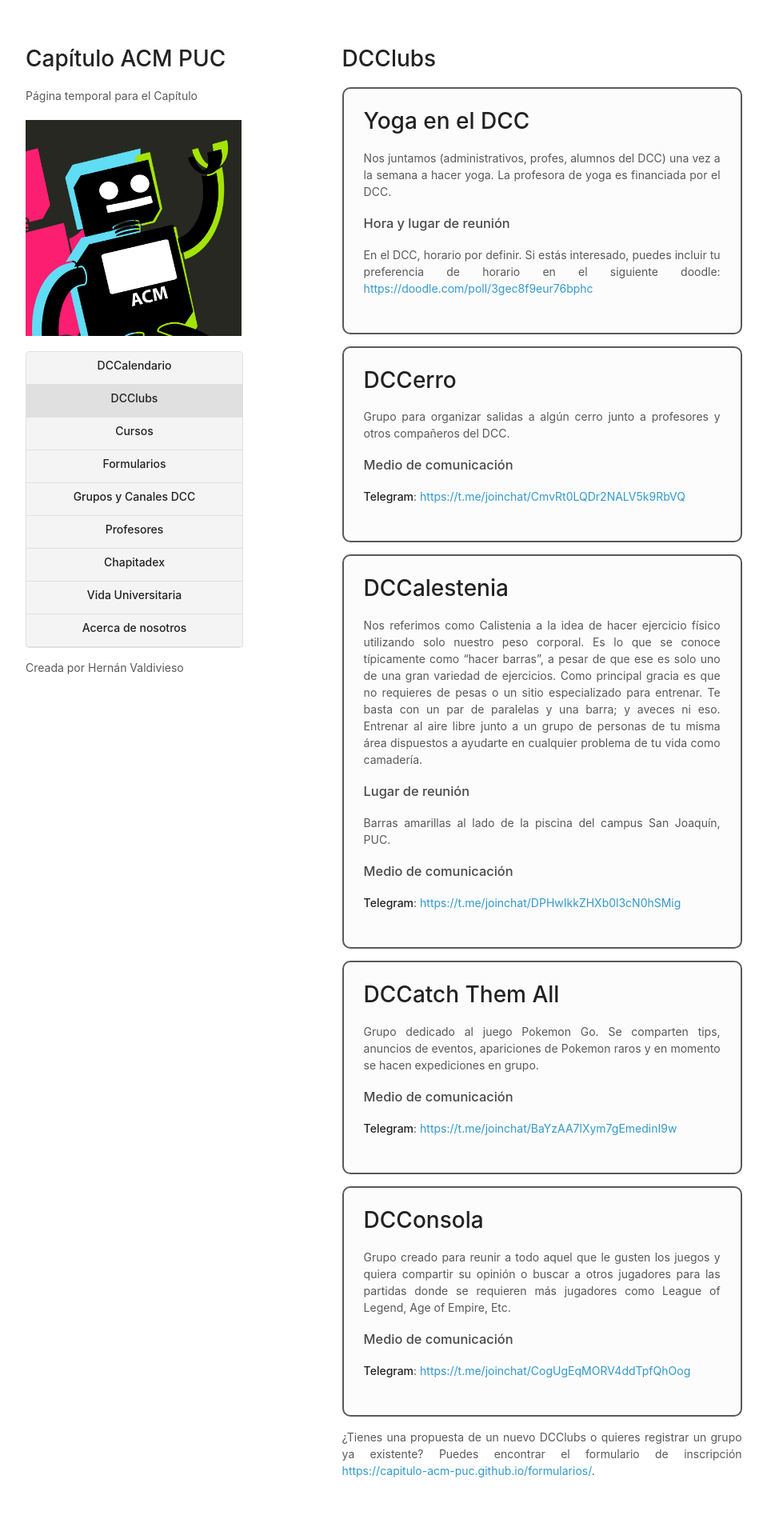
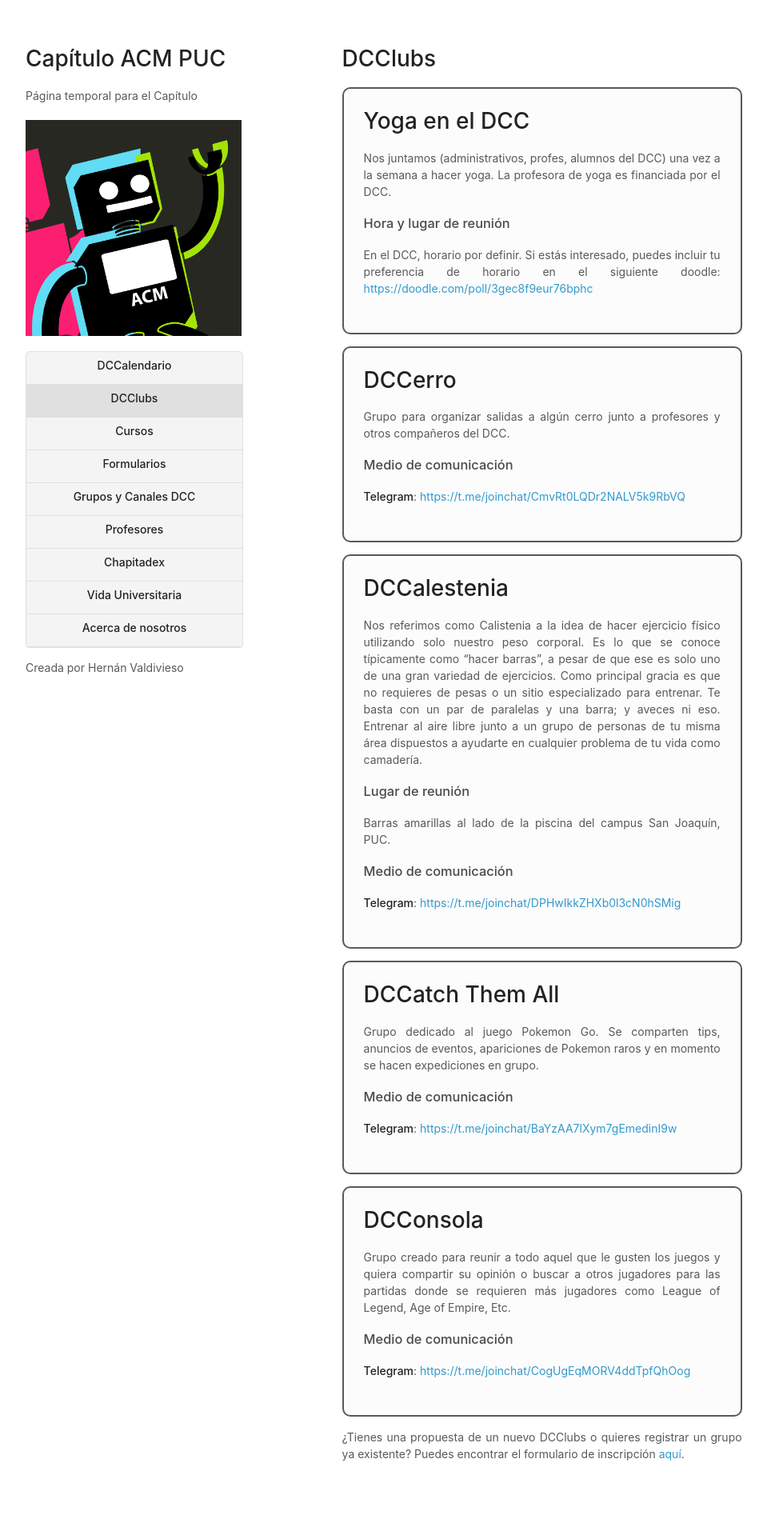
Before and after one commit to capitulo-acm-puc/capitulo-acm-puc.github.io, a Jekyll site: the page built from 3-clubs.md, in a window 1280 px wide. Shown: the whole page at 80% size, without its empty margins (178-1137 px from the left). Built offline with Jekyll 4.4.1, drawn with Linux system fonts in a browser that asks for light colours; after the commit the page ends 1898 px from its top, so only the background shows below that.

Commit message:
:bug: Fixed link

```diff
--- a/3-clubs.md
+++ b/3-clubs.md
@@ -60,4 +60,4 @@ Grupo creado para reunir a todo aquel que le gusten los juegos y quiera comparti
 
 </div>
 
-¿Tienes una propuesta de un nuevo DCClubs o quieres registrar un grupo ya existente? Puedes encontrar el formulario de inscripción [https://capitulo-acm-puc.github.io/formularios/](aquí).
+¿Tienes una propuesta de un nuevo DCClubs o quieres registrar un grupo ya existente? Puedes encontrar el formulario de inscripción [aquí](https://capitulo-acm-puc.github.io/formularios/).
```
